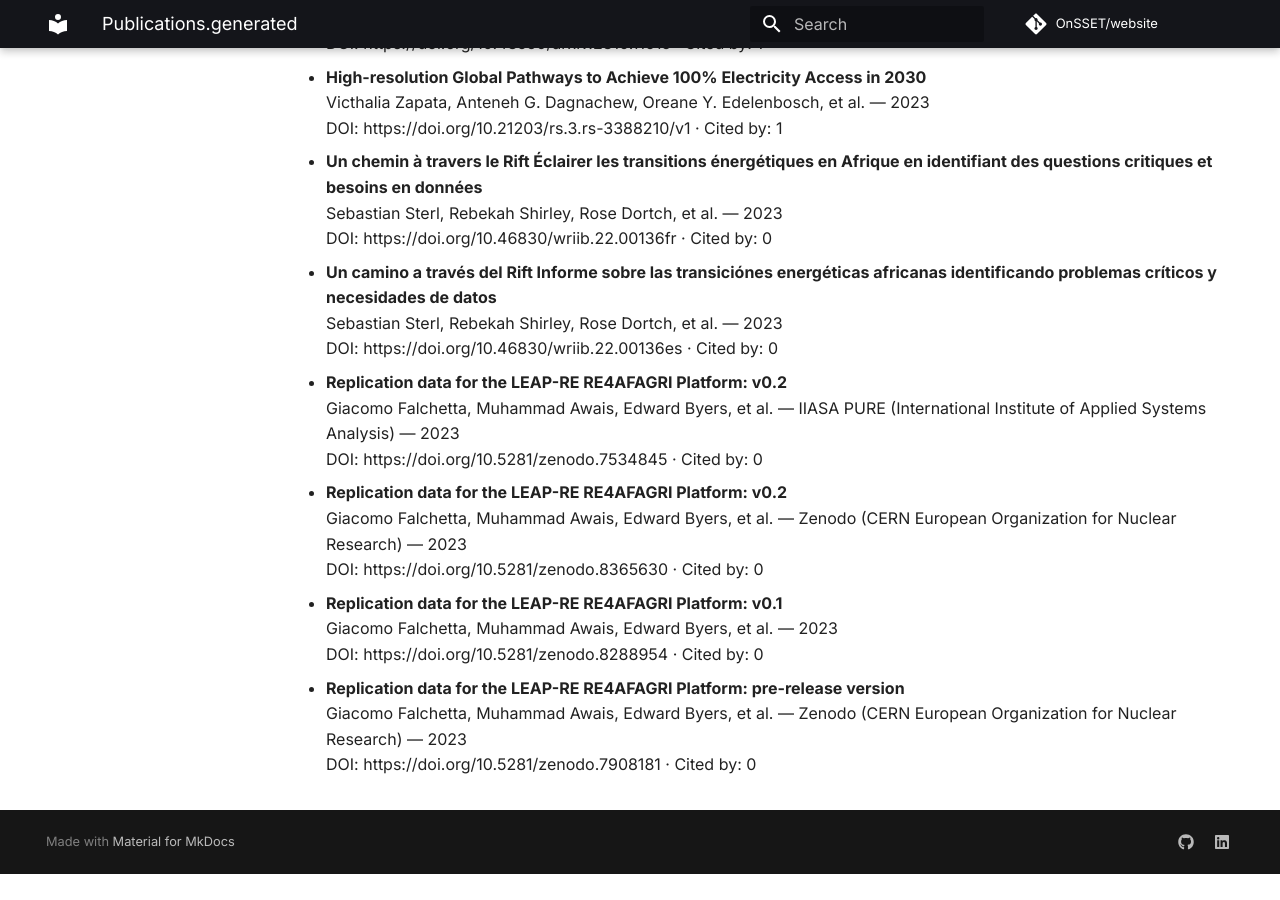
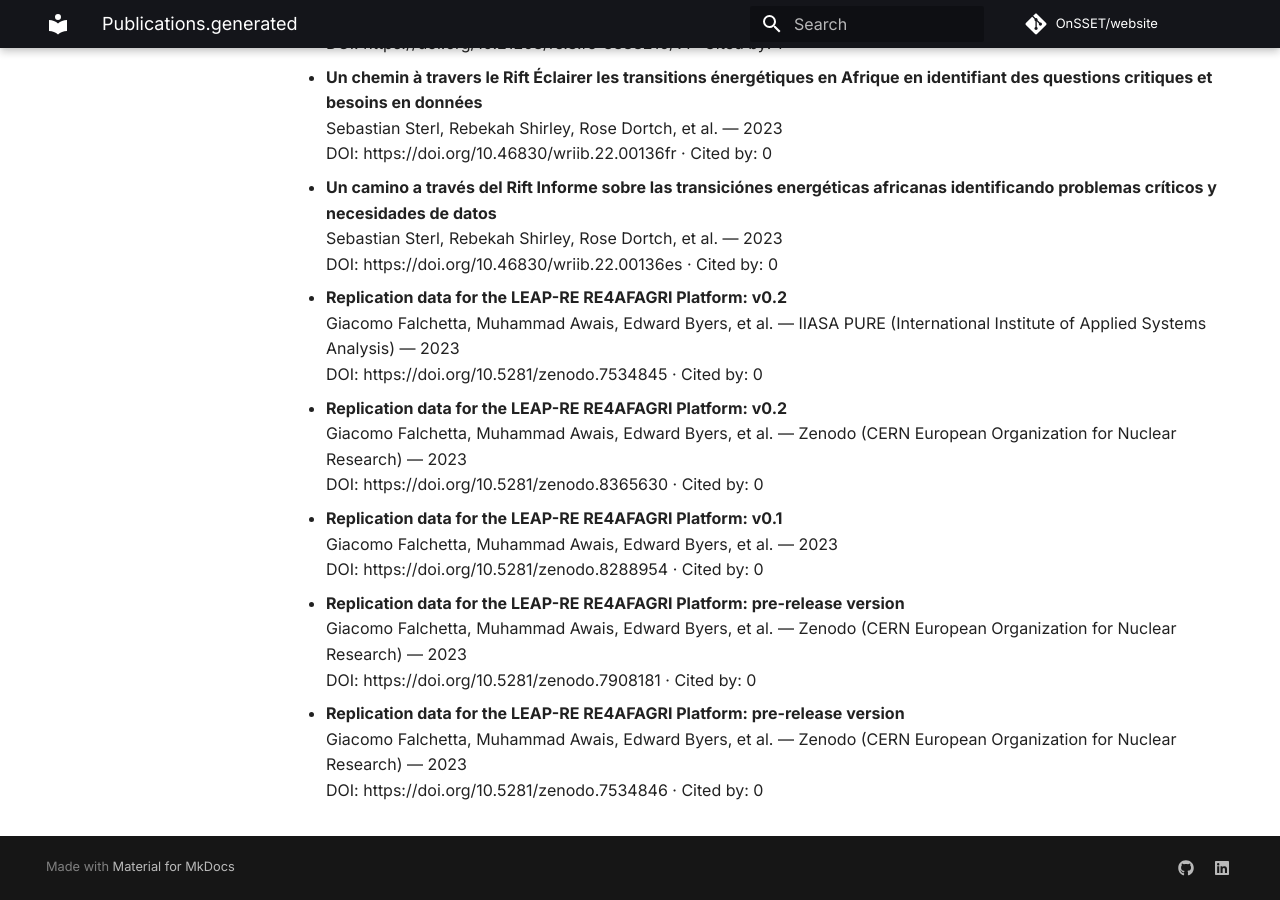
Before and after one commit to OnSSET/website, an MkDocs documentation site: the page built from docs/publications.generated.md, in a window 1280 px wide and 900 px high, scrolled down 11548 px. Built offline with MkDocs 1.6.1 and Material for MkDocs 9.7.7, drawn with Linux system fonts in a browser that asks for light colours; comment, search, counter and statistics services are not loaded; before the commit the page ends 12422 px from its top, so only the background shows below that; some of the changed text lies outside the part shown.

Commit message:
Auto-update publications

```diff
--- a/docs/publications.generated.md
+++ b/docs/publications.generated.md
@@ -497,3 +493,7 @@ No results found.
 - **Replication data for the LEAP-RE RE4AFAGRI Platform: pre-release version**
   Giacomo Falchetta, Muhammad Awais, Edward Byers, et al. — Zenodo (CERN European Organization for Nuclear Research) — 2023
   DOI: https://doi.org/10.5281/zenodo.7908181 · Cited by: 0
+
+- **Replication data for the LEAP-RE RE4AFAGRI Platform: pre-release version**
+  Giacomo Falchetta, Muhammad Awais, Edward Byers, et al. — Zenodo (CERN European Organization for Nuclear Research) — 2023
+  DOI: https://doi.org/10.5281/zenodo.7534846 · Cited by: 0
```
Also changed, not shown: other parts of docs/publications.generated.md (+1 -5 lines).
